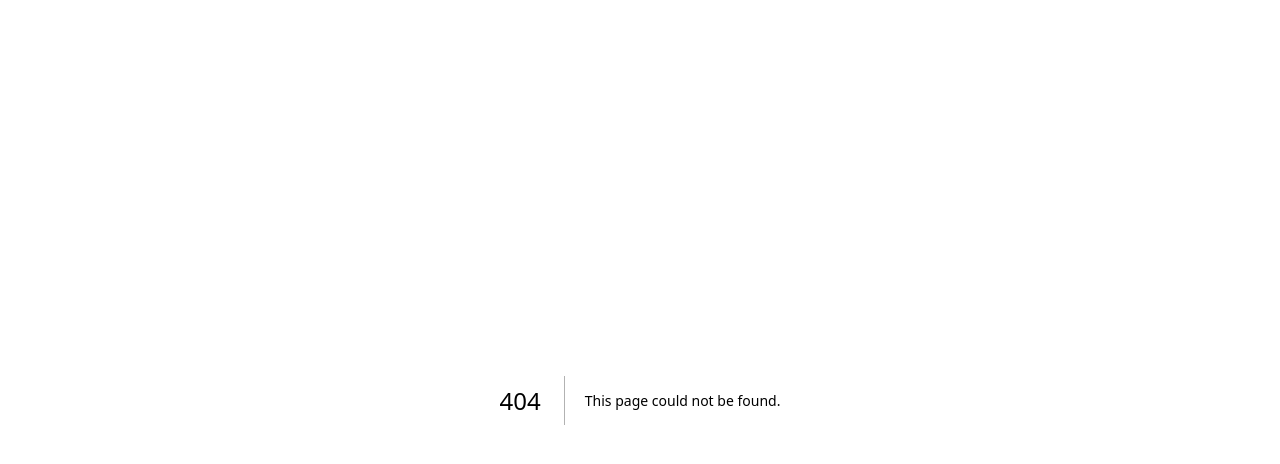
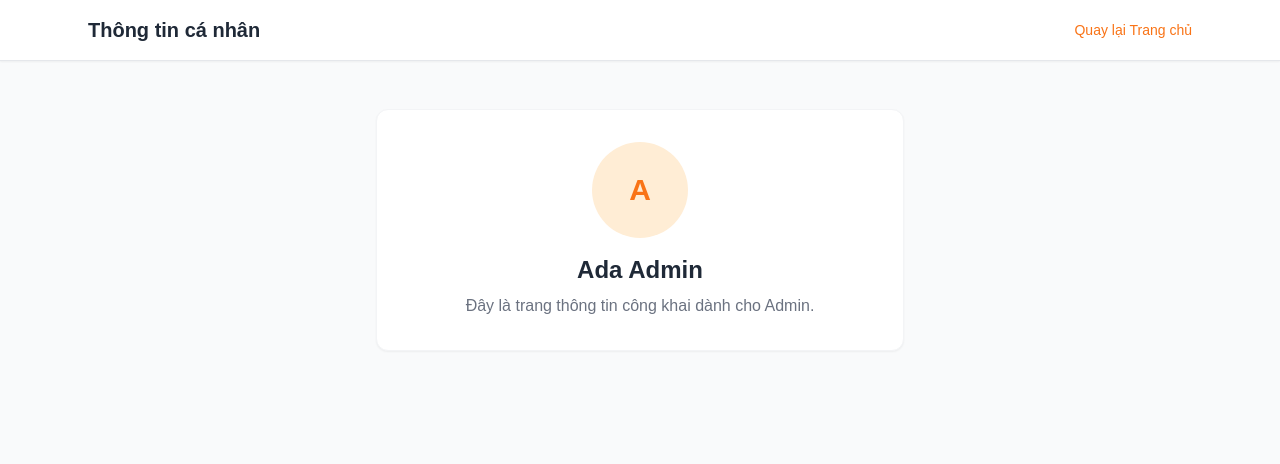
Before and after one commit to truonglongag99/mini_shopee, a Next.js app: page /admin/profile in a window 1280 px wide. Before the commit this address had no page. Shown: the top 464 px of the page. Built offline with nearby package versions, Linux system fonts and the light colour scheme.

Commit message:
add file profile

```diff
--- /dev/null
+++ b/app/admin/profile/page.tsx
@@ -0,0 +1,25 @@
+import Link from 'next/link'
+
+export default function MyProfilePage() {
+  return (
+    <div className="min-h-screen bg-gray-50">
+      <header className="bg-white border-b shadow-sm">
+        <div className="max-w-6xl mx-auto px-6 py-4 flex items-center justify-between">
+          <h1 className="text-xl font-bold text-gray-800">Thông tin cá nhân</h1>
+          <Link href="/" className="text-orange-500 hover:text-orange-600 text-sm font-medium">
+            Quay lại Trang chủ
+          </Link>
+        </div>
+      </header>
+      <main className="max-w-xl mx-auto px-6 py-12">
+        <div className="bg-white p-8 rounded-xl shadow-sm border border-gray-100 text-center">
+          <div className="w-24 h-24 bg-orange-100 text-orange-500 rounded-full flex items-center justify-center text-3xl font-bold mx-auto mb-4">
+            A
+          </div>
+          <h2 className="text-2xl font-bold text-gray-800">Ada Admin</h2>
+          <p className="text-gray-500 mt-2">Đây là trang thông tin công khai dành cho Admin.</p>
+        </div>
+      </main>
+    </div>
+  )
+}
--- a/middleware.ts
+++ b/middleware.ts
@@ -4,7 +4,8 @@ import { isValidSession } from '@/lib/auth'
 export async function middleware(request: NextRequest) {
   const { pathname } = request.nextUrl
 
-  if (pathname === '/admin/login') {
+  const publicPaths = ['/admin/login', '/admin/profile']
+  if (publicPaths.includes(pathname)) {
     return NextResponse.next()
   }
 
```
Also changed, not shown: 1 other file (tests, documents, lock files or other folders).
